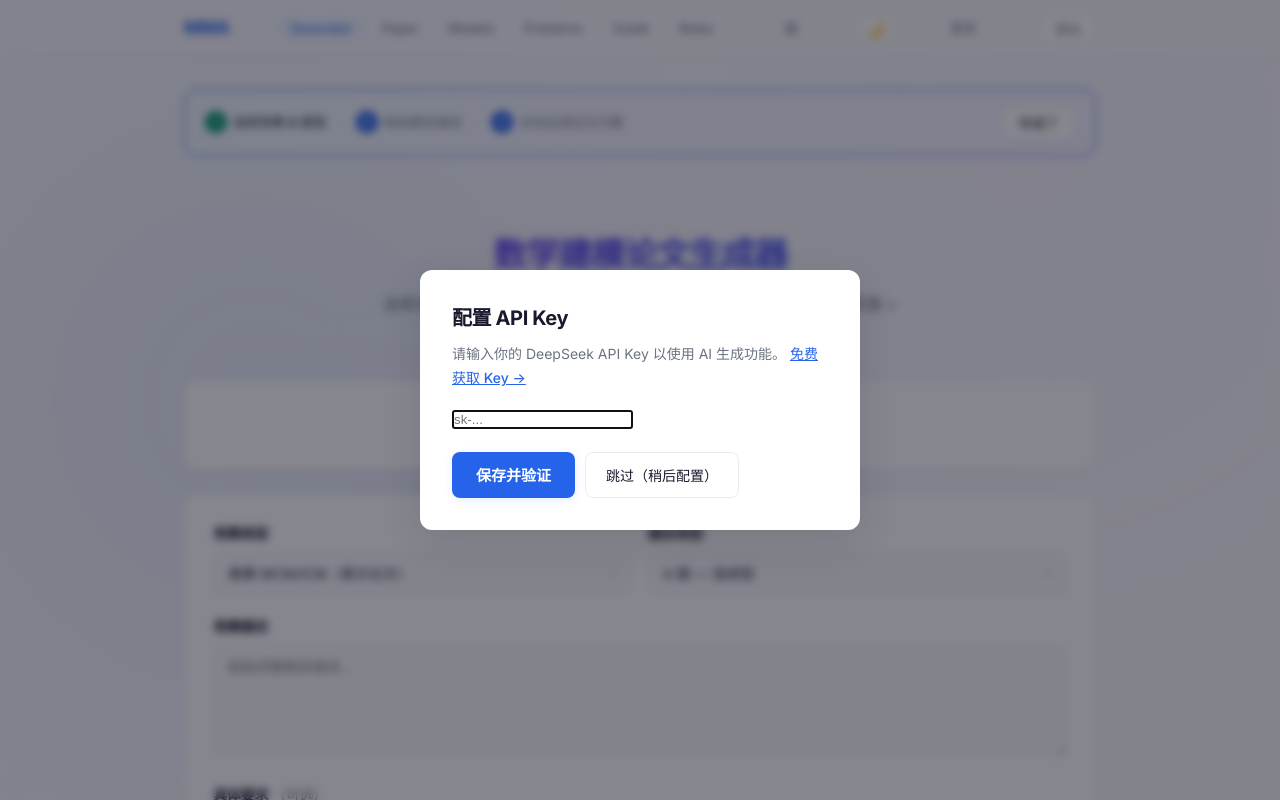
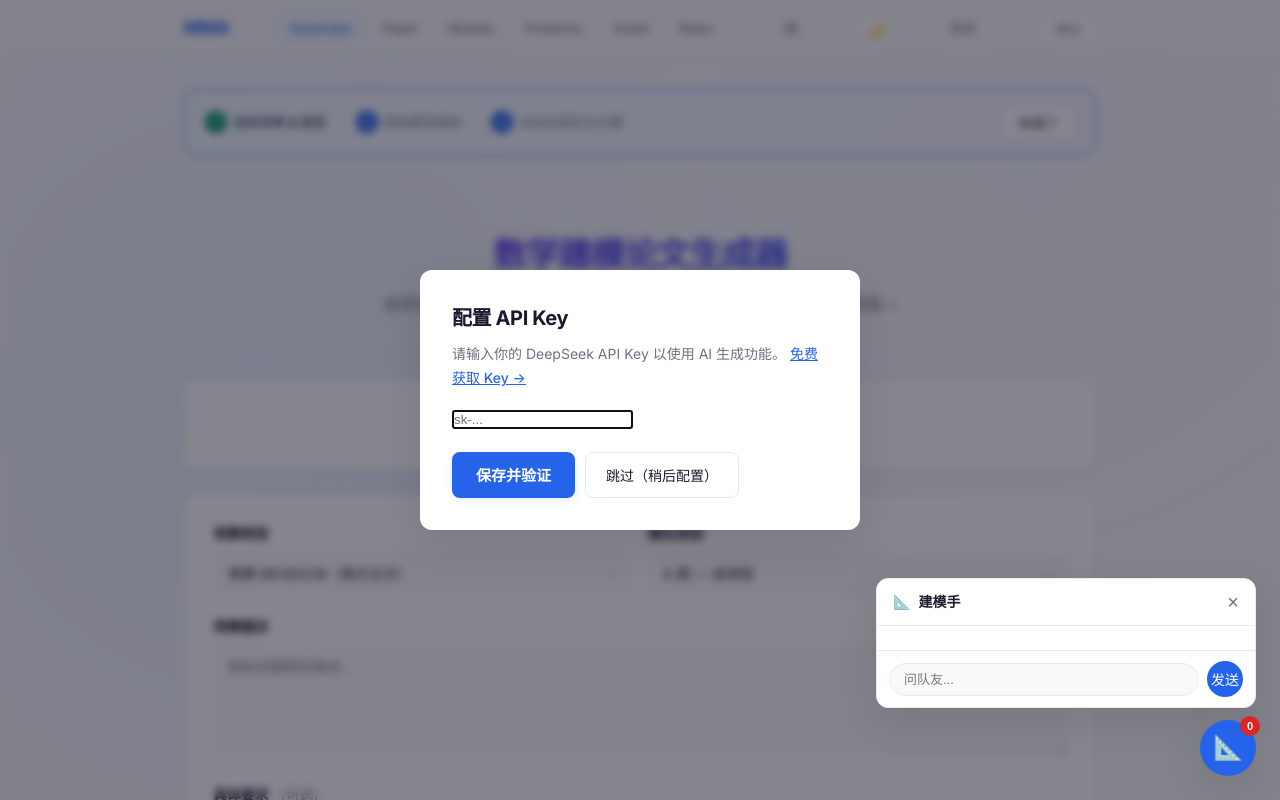
Before and after one commit to Barson0588/math-modeling-assistant, a Flask app: page / in a window 1280 px wide. Run offline with Flask 3, Linux system fonts and the light colour scheme; data that the repository does not hold is empty; some libraries are stand-ins or nearby versions.

Commit message:
feat: add AI teammate panel with role switching, proactive hints, and voice input

```diff
--- /dev/null
+++ b/static/js/ai-teammate.js
@@ -0,0 +1,307 @@
+// AI Teammate — floating panel with auto role-switching, proactive hints, voice input
+(function() {
+  const ROLE_CONFIG = {
+    generator: { name: '建模手', icon: '📐' },
+    paper: { name: '写作手', icon: '✍️' },
+    models: { name: '建模手', icon: '📐' },
+    problems: { name: '建模手', icon: '📐' },
+    guide: { name: '教练', icon: '🎯' },
+    roles: { name: '教练', icon: '🎯' },
+  };
+
+  let currentRole = 'generator';
+  let panelOpen = false;
+  let unreadCount = 0;
+  let isMobile = window.innerWidth <= 768;
+
+  const btn = document.getElementById('teammate-btn');
+  const panel = document.getElementById('teammate-panel');
+  const messagesEl = document.getElementById('teammate-messages');
+  const inputEl = document.getElementById('teammate-input');
+  const badge = document.getElementById('teammate-badge');
+  const roleIcon = document.getElementById('teammate-role-icon');
+  const roleName = document.getElementById('teammate-role-name');
+
+  function updateRole(tabName) {
+    const config = ROLE_CONFIG[tabName] || ROLE_CONFIG.generator;
+    currentRole = tabName;
+    if (roleIcon) roleIcon.textContent = config.icon;
+    if (roleName) roleName.textContent = config.name;
+    if (btn) btn.querySelector('.teammate-avatar').textContent = config.icon;
+
+    // On tab switch, auto-fetch context hint
+    const problemType = document.getElementById('problem-type')?.value || '';
+    const problemText = document.getElementById('problem')?.value || '';
+    if (tabName === 'models' || tabName === 'paper' || tabName === 'generator') {
+      fetchHint({ tab: tabName, problem_type: problemType, problem_text: problemText, last_action: 'tab_switch', idle_seconds: 0 });
+    }
+  }
+
+  function addMessage(role, text, actions) {
+    if (!text) return;
+    const el = document.createElement('div');
+    el.className = 'teammate-message role-' + (role === 'user' ? 'user' : 'teammate');
+    el.innerHTML = '<div class="msg-text">' + text + '</div>';
+    if (actions && actions.length) {
+      el.innerHTML += '<div class="msg-actions">' + actions.map(function(a) {
+        return '<button class="msg-btn" data-payload="' + (a.payload || '') + '">' + (a.label || '') + '</button>';
+      }).join('') + '</div>';
+
+      // Add click handlers for action buttons
+      setTimeout(function() {
+        el.querySelectorAll('.msg-btn').forEach(function(btn) {
+          btn.addEventListener('click', function() {
+            var payload = this.dataset.payload;
+            handleAction(payload);
+          });
+        });
+      }, 50);
+    }
+    messagesEl.appendChild(el);
+    messagesEl.scrollTop = messagesEl.scrollHeight;
+
+    if (!panelOpen && role !== 'user') {
+      unreadCount++;
+      if (badge) { badge.textContent = unreadCount; badge.hidden = false; }
+    }
+
+    return el;
+  }
+
+  function open() {
+    panel.hidden = false;
+    panelOpen = true;
+    unreadCount = 0;
+    badge.hidden = true;
+    setTimeout(function() { if (inputEl) inputEl.focus(); }, 300);
+  }
+
+  function close() {
+    panel.hidden = true;
+    panelOpen = false;
+  }
+
+  function handleAction(payload) {
+    if (!payload) return;
+    switch(payload) {
+      case 'recommend_continuous':
+        document.querySelector('[data-tab="models"]')?.click();
+        break;
+      case 'recommend_discrete':
+        document.querySelector('[data-tab="models"]')?.click();
+        break;
+      case 'recommend_data':
+      case 'recommend_evaluation':
+      case 'recommend_network':
+      case 'recommend_policy':
+        document.querySelector('[data-tab="models"]')?.click();
+        break;
+      case 'open_paper_tab':
+        document.querySelector('[data-tab="paper"]')?.click();
+        break;
+      case 'generate_full_paper':
+        document.querySelector('[data-tab="paper"]')?.click();
+        setTimeout(function() {
+          var paperBtn = document.getElementById('paper-generate-btn');
+          if (paperBtn) paperBtn.click();
+        }, 500);
+        break;
+      case 'analyze_problem':
+        addMessage('user', '帮我分析一下这个题目');
+        break;
+      case 'filter_recommended':
+        if (typeof filterModels === 'function') {
+          addMessage('teammate', '已为你筛选推荐模型', []);
+        }
+        break;
+    }
+  }
+
+  async function fetchHint(context) {
+    try {
+      var res = await fetch('/api/context-hint', {
+        method: 'POST',
+        headers: { 'Content-Type': 'application/json' },
+        body: JSON.stringify(context),
+      });
+      var data = await res.json();
+      if (data.hint_text) addMessage('teammate', data.hint_text, data.actions);
+    } catch(e) {}
+  }
+
+  // Button handlers
+  btn.addEventListener('click', function() { panelOpen ? close() : open(); });
+  document.getElementById('teammate-close').addEventListener('click', function(e) { e.stopPropagation(); close(); });
+
+  // Scroll detection
+  var scrollTimer;
+  window.addEventListener('scroll', function() {
+    btn.classList.add('scrolling');
+    clearTimeout(scrollTimer);
+    scrollTimer = setTimeout(function() { btn.classList.remove('scrolling'); }, 200);
+  }, { passive: true });
+
+  // Send message via LLM
+  async function sendMessage() {
+    var text = inputEl.value.trim();
+    if (!text) return;
+    addMessage('user', text);
+    inputEl.value = '';
+
+    try {
+      var res = await fetch('/api/explain', {
+        method: 'POST',
+        headers: { 'Content-Type': 'application/json' },
+        body: JSON.stringify({ section_title: '用户提问', section_content: text }),
+      });
+      var data = await res.json();
+      if (data.content) {
+        addMessage('teammate', data.content, []);
+      } else {
+        addMessage('teammate', '抱歉，生成失败：' + (data.error || '未知错误'), []);
+      }
+    } catch(e) {
+      addMessage('teammate', '网络错误，请检查连接后重试', []);
+    }
+  }
+
+  document.getElementById('teammate-send').addEventListener('click', sendMessage);
+  inputEl.addEventListener('keydown', function(e) {
+    if (e.key === 'Enter') sendMessage();
+  });
+
+  // ---- Voice Input (mobile only) ----
+  var micBtn = document.getElementById('teammate-mic-btn');
+  if (isMobile && micBtn) micBtn.hidden = false;
+
+  var recognition = null;
+  if ('SpeechRecognition' in window || 'webkitSpeechRecognition' in window) {
+    var SR = window.SpeechRecognition || window.webkitSpeechRecognition;
+    recognition = new SR();
+    recognition.continuous = true;
+    recognition.interimResults = true;
+    recognition.lang = 'zh-CN';
+
+    var silenceTimer;
+    recognition.onresult = function(e) {
+      var transcript = '';
+      for (var i = e.resultIndex; i < e.results.length; i++) {
+        transcript += e.results[i][0].transcript;
+      }
+      inputEl.value = transcript;
+      clearTimeout(silenceTimer);
+      silenceTimer = setTimeout(function() {
+        if (transcript.trim()) sendMessage();
+        recognition.stop();
+        if (micBtn) micBtn.classList.remove('recording');
+      }, 2000);
+    };
+    recognition.onerror = function() {
+      if (micBtn) { micBtn.classList.remove('recording'); micBtn.disabled = true; micBtn.title = '麦克风权限未开放'; }
+    };
+    recognition.onend = function() {
+      if (micBtn) micBtn.classList.remove('recording');
+    };
+  }
+
+  if (micBtn) {
+    micBtn.addEventListener('click', function() {
+      if (!recognition) return;
+      if (micBtn.classList.contains('recording')) {
+        recognition.stop();
+        micBtn.classList.remove('recording');
+      } else {
+        try {
+          recognition.start();
+          micBtn.classList.add('recording');
+        } catch(e) {}
+      }
+    });
+  }
+
+  // Resize handler
+  window.addEventListener('resize', function() {
+    isMobile = window.innerWidth <= 768;
+    if (micBtn) micBtn.hidden = !isMobile;
+  });
+
+  // Expose global API
+  window.Teammate = {
+    updateRole: updateRole,
+    addMessage: addMessage,
+    fetchHint: fetchHint,
+    open: open,
+    close: close,
+    handleAction: handleAction,
+  };
+
+  // ---- Hook into tab switching ----
+  var origNavHandler = null;
+  document.querySelectorAll('.nav-btn').forEach(function(btn) {
+    var origClick = btn.onclick;
+    btn.addEventListener('click', function() {
+      var tabName = btn.dataset.tab;
+      updateRole(tabName);
+    });
+  });
+
+  document.querySelectorAll('.bottom-nav-btn').forEach(function(btn) {
+    btn.addEventListener('click', function() {
+      var tabName = btn.dataset.tab;
+      updateRole(tabName);
+    });
+  });
+
+  // ---- Hook into generation lifecycle ----
+  // Watch for generation completions
+  var genObserver = new MutationObserver(function(mutations) {
+    mutations.forEach(function(m) {
+      if (m.target.id === 'result-content' && m.target.children.length > 50) {
+        // Content appeared - generation likely completed
+        setTimeout(function() {
+          fetchHint({
+            tab: 'generator',
+            last_action: 'generation_complete',
+            problem_type: document.getElementById('problem-type')?.value || '',
+            problem_text: document.getElementById('problem')?.value || '',
+            idle_seconds: 0,
+          });
+        }, 1000);
+        genObserver.disconnect();
+        // Re-observe after 5s for next generation
+        setTimeout(function() {
+          var rc = document.getElementById('result-content');
+          if (rc) genObserver.observe(rc, { childList: true, subtree: false });
+        }, 5000);
+      }
+    });
+  });
+
+  setTimeout(function() {
+    var rc = document.getElementById('result-content');
+    if (rc) genObserver.observe(rc, { childList: true, subtree: false });
+  }, 1000);
+
+  // Show welcome message on first visit
+  setTimeout(function() {
+    var shown = sessionStorage.getItem('mma-teammate-welcome');
+    if (!shown && messagesEl && messagesEl.children.length === 0) {
+      var tab = 'generator';
+      var activeTab = document.querySelector('.tab.active');
+      if (activeTab) {
+        var tabId = activeTab.id.replace('tab-', '');
+        if (ROLE_CONFIG[tabId]) tab = tabId;
+      }
+      updateRole(tab);
+      fetchHint({
+        tab: tab,
+        last_action: 'problem_filled',
+        problem_type: document.getElementById('problem-type')?.value || '',
+        problem_text: document.getElementById('problem')?.value || '',
+        idle_seconds: 0,
+      }).then(function() {
+        sessionStorage.setItem('mma-teammate-welcome', '1');
+      });
+    }
+  }, 1500);
+})();
--- a/static/style.css
+++ b/static/style.css
@@ -2346,3 +2346,113 @@ footer { text-align: center; padding: 24px; color: var(--text-secondary); font-s
   transition: box-shadow 0.2s ease;
   box-shadow: 0 0 0 3px var(--accent-glow);
 }
+
+/* ============================================================
+   AI Teammate Panel
+   ============================================================ */
+.teammate-float-btn {
+  position: fixed; bottom: 24px; right: 24px; z-index: 1000;
+  width: 56px; height: 56px; border-radius: 50%; border: none;
+  background: var(--accent); color: #fff; font-size: 24px;
+  cursor: pointer; box-shadow: var(--shadow-lg);
+  display: flex; align-items: center; justify-content: center;
+  transition: transform .2s, opacity .3s, box-shadow .2s;
+}
+.teammate-float-btn:hover { transform: scale(1.1); box-shadow: 0 8px 25px var(--accent-glow); }
+.teammate-float-btn.scrolling { opacity: 0.5; }
+
+.teammate-badge {
+  position: absolute; top: -4px; right: -4px;
+  width: 20px; height: 20px; border-radius: 50%;
+  background: var(--red); color: #fff; font-size: 11px;
+  display: flex; align-items: center; justify-content: center;
+  font-weight: 600;
+}
+
+.teammate-panel {
+  position: fixed; bottom: 92px; right: 24px; z-index: 999;
+  width: 380px; max-height: 520px; background: var(--surface);
+  border: 1px solid var(--border); border-radius: var(--radius);
+  box-shadow: var(--shadow-lg); display: flex; flex-direction: column;
+  animation: teammateSlideIn .3s ease-out;
+  overflow: hidden;
+}
+@keyframes teammateSlideIn {
+  from { opacity: 0; transform: translateY(16px); }
+  to { opacity: 1; transform: translateY(0); }
+}
+
+.teammate-header {
+  padding: 12px 16px; border-bottom: 1px solid var(--border);
+  display: flex; align-items: center; gap: 8px;
+  font-weight: 600; font-size: 14px;
+}
+.teammate-close {
+  margin-left: auto; background: none; border: none;
+  font-size: 20px; cursor: pointer; color: var(--text-secondary);
+  line-height: 1;
+}
+
+.teammate-messages {
+  flex: 1; overflow-y: auto; padding: 12px;
+  display: flex; flex-direction: column; gap: 10px;
+  max-height: 340px;
+}
+.teammate-message {
+  max-width: 85%; padding: 10px 14px; border-radius: 14px;
+  font-size: 13px; line-height: 1.55; animation: msgIn .2s ease-out;
+  word-break: break-word;
+}
+@keyframes msgIn { from { opacity: 0; transform: translateY(8px); } to { opacity: 1; transform: translateY(0); } }
+.teammate-message.role-teammate {
+  background: var(--inline-code-bg); align-self: flex-start;
+  border-bottom-left-radius: 4px; color: var(--text);
+}
+.teammate-message.role-user {
+  background: var(--accent); color: #fff; align-self: flex-end;
+  border-bottom-right-radius: 4px;
+}
+.teammate-message .msg-actions { margin-top: 8px; display: flex; gap: 6px; flex-wrap: wrap; }
+.teammate-message .msg-btn {
+  padding: 4px 10px; border-radius: 14px; border: 1px solid var(--accent);
+  background: transparent; color: var(--accent); font-size: 12px;
+  cursor: pointer; transition: background .15s;
+}
+.teammate-message .msg-btn:hover { background: var(--accent-light); }
+
+.teammate-input-row {
+  padding: 10px 12px; border-top: 1px solid var(--border);
+  display: flex; gap: 8px; align-items: center;
+}
+.teammate-input {
+  flex: 1; border: 1px solid var(--border); border-radius: 20px;
+  padding: 8px 14px; font-size: 13px; background: var(--bg);
+  color: var(--text); outline: none;
+}
+.teammate-input:focus { border-color: var(--accent); }
+.teammate-send-btn {
+  background: var(--accent); color: #fff; border: none;
+  border-radius: 50%; width: 36px; height: 36px; cursor: pointer;
+  font-size: 14px; flex-shrink: 0; display: flex;
+  align-items: center; justify-content: center;
+}
+.teammate-mic-btn {
+  background: none; border: none; font-size: 18px; cursor: pointer;
+  padding: 4px; flex-shrink: 0; opacity: 0.7;
+}
+.teammate-mic-btn.recording { color: var(--red); opacity: 1; animation: pulse 1s infinite; }
+.teammate-mic-btn:disabled { opacity: 0.3; cursor: default; }
+
+@media (max-width: 768px) {
+  .teammate-panel {
+    position: fixed; bottom: 0; left: 0; right: 0; width: 100%;
+    max-height: 70vh; border-radius: var(--radius) var(--radius) 0 0;
+    animation: sheetUp .3s ease-out;
+  }
+  @keyframes sheetUp {
+    from { transform: translateY(100%); }
+    to { transform: translateY(0); }
+  }
+  .teammate-float-btn { bottom: 80px; right: 16px; }
+  .teammate-mic-btn { display: inline-block !important; }
+}
--- a/templates/index.html
+++ b/templates/index.html
@@ -368,6 +368,26 @@
 
 </main>
 
+<!-- AI Teammate -->
+<button id="teammate-btn" class="teammate-float-btn" title="AI 队友">
+  <span class="teammate-avatar">📐</span>
+  <span id="teammate-badge" class="teammate-badge" hidden>0</span>
+</button>
+
+<div id="teammate-panel" class="teammate-panel" hidden>
+  <div class="teammate-header">
+    <span id="teammate-role-icon">📐</span>
+    <span id="teammate-role-name">建模手</span>
+    <button id="teammate-close" class="teammate-close">&times;</button>
+  </div>
+  <div id="teammate-messages" class="teammate-messages"></div>
+  <div class="teammate-input-row">
+    <button id="teammate-mic-btn" class="teammate-mic-btn" title="语音输入" hidden>🎤</button>
+    <input type="text" id="teammate-input" class="teammate-input" placeholder="问队友...">
+    <button id="teammate-send" class="teammate-send-btn">发送</button>
+  </div>
+</div>
+
 <footer>
   <p>Math Modeling Assistant &middot; Powered by DeepSeek &middot; For MCM/ICM & CUMCM <span class="shortcuts-hint" title="键盘快捷键" onclick="showShortcuts()">?</span></p>
 </footer>
@@ -390,6 +410,7 @@ fetch('/api/auth/me').then(r => r.json()).then(data => {
 </script>
 <script src="/static/js/lib.js"></script>
 <script src="/static/script.js"></script>
+<script src="/static/js/ai-teammate.js"></script>
 <script>
 if ('serviceWorker' in navigator) {
   navigator.serviceWorker.register('/static/sw.js').catch(() => {});
```
